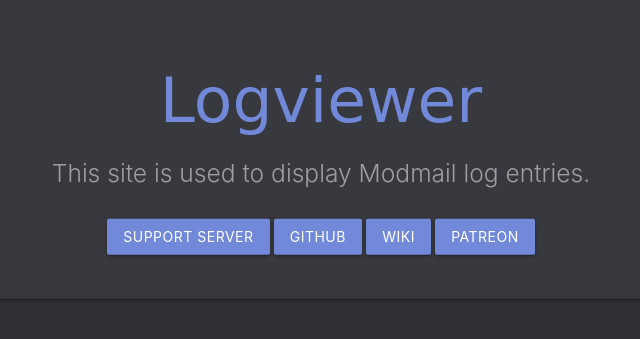
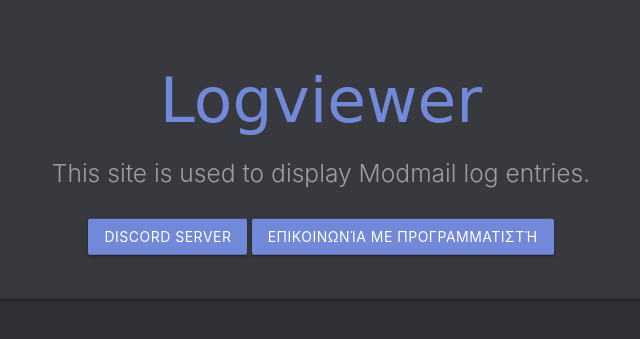
Before and after one commit to papoutsisk/logview-goldenroleplay, a Python web app: template templates/index.html in a window 1280 px wide. Shown: the part 247-586 px from the top of the page, without its empty margins (319-959 px from the left). Run offline with Jinja, Linux system fonts and the light colour scheme; the template is opened without the code that fills it, so the values that code supplies are empty; some libraries are stand-ins or nearby versions; some web fonts are replaced.

Commit message:
Update index.html

```diff
--- a/templates/index.html
+++ b/templates/index.html
@@ -9,10 +9,8 @@
         <h5 class="header col s12 light grey-text">This site is used to display Modmail log entries.</h5>
         <br>
         <div class="row center">
-            <a href="https://discord.gg/F34cRU8" class="btn waves-effect my-button">Support server</a>
-            <a href="https://github.com/kyb3r/modmail" class="btn waves-effect my-button">Github</a>
-            <a href="https://github.com/kyb3r/modmail/wiki" class="btn waves-effect my-button">Wiki</a>
-            <a href="https://patreon.com/kyber" class="btn waves-effect my-button">Patreon</a>
+            <a href="https://discord.gg/EJxyU5sD" class="btn waves-effect my-button">Discord server</a>
+            <a href="mailto:kwstantinos.papoutsis@gmail.com" class="btn waves-effect my-button">Επικοινωνία με προγραμματιστή</a>
             <br>
         </div>
     </div>
```
